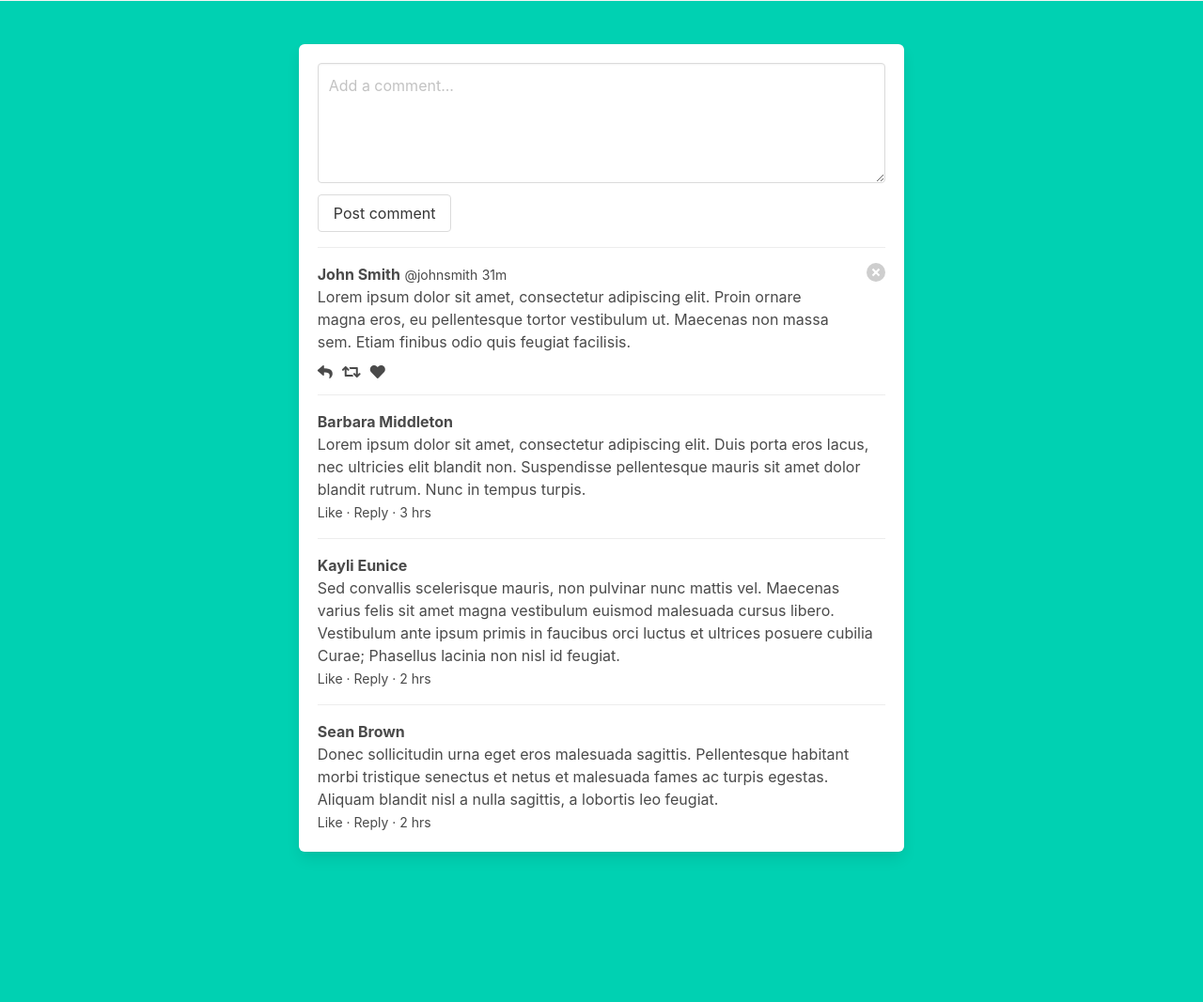
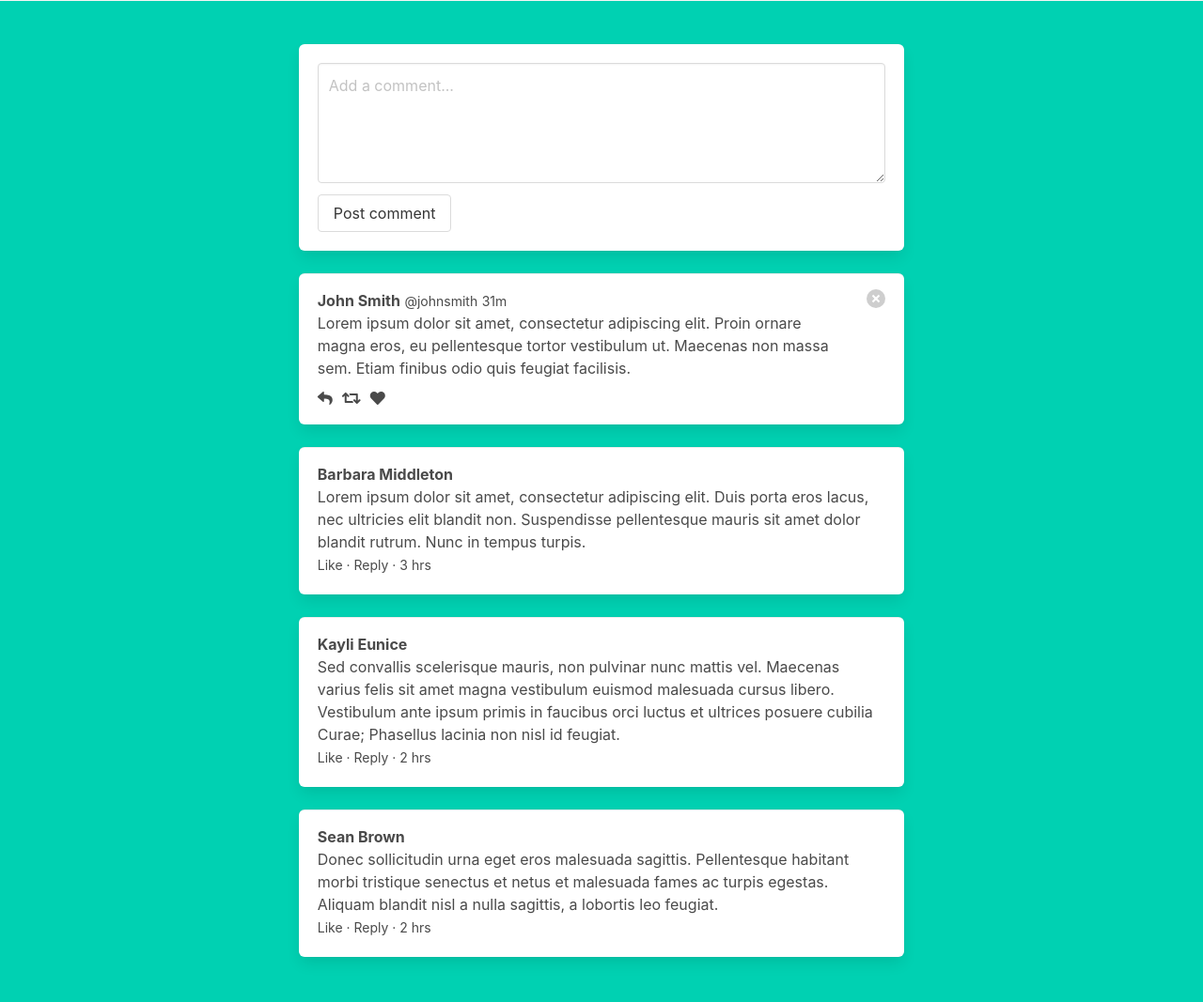
Before and after one commit to giraldiego/network, a Django app: page / in a window 1280 px wide. Shown: the part 73-1140 px from the top of the page at 94% size. Before the commit the page ends 985 px from the top, so only its background shows below. Run offline with Django 3.2, Linux system fonts and the light colour scheme; some libraries are stand-ins or nearby versions.

Commit message:
Setup alternative layout

```diff
--- a/network/templates/network/index.html
+++ b/network/templates/network/index.html
@@ -8,9 +8,9 @@
         <div class="columns is-centered">
 
             <div class="column is-9-tablet is-8-desktop is-7-widescreen">
-                <div class="box">
+
                 <!-- Post Comment Form -->
-                    <article class="media">
+                <article class="media box">
                     <!-- <figure class="media-left">
                             <p class="image is-64x64">
                                 <img src="https://bulma.io/images/placeholders/128x128.png">
@@ -31,7 +31,7 @@
                 </article>
 
                 <!-- Standar Media Style -->
-                    <article class="media">
+                <article class="media box">
                     <!-- <figure class="media-left">
                             <p class="image is-64x64">
                                 <img src="https://bulma.io/images/placeholders/128x128.png">
@@ -69,7 +69,7 @@
                     </div>
                 </article>
 
-                    <article class="media">
+                <article class="media box">
                     <!-- <figure class="media-left">
                             <p class="image is-64x64">
                                 <img src="https://bulma.io/images/placeholders/128x128.png">
@@ -93,7 +93,7 @@
                     </div>
                 </article>
 
-                    <article class="media">
+                <article class="media box">
                     <!-- <figure class="media-left">
                             <p class="image is-48x48">
                                 <img src="https://bulma.io/images/placeholders/96x96.png">
@@ -116,7 +116,7 @@
                     </div>
                 </article>
 
-                    <article class="media">
+                <article class="media box">
                     <!-- <figure class="media-left">
                             <p class="image is-48x48">
                                 <img src="https://bulma.io/images/placeholders/96x96.png">
@@ -140,8 +140,6 @@
                 </article>
             </div>
         </div>
-
-        </div>
     </div>
 </div>
 {% endblock %}
```
Lines whose indentation alone changed are shown as unchanged.
